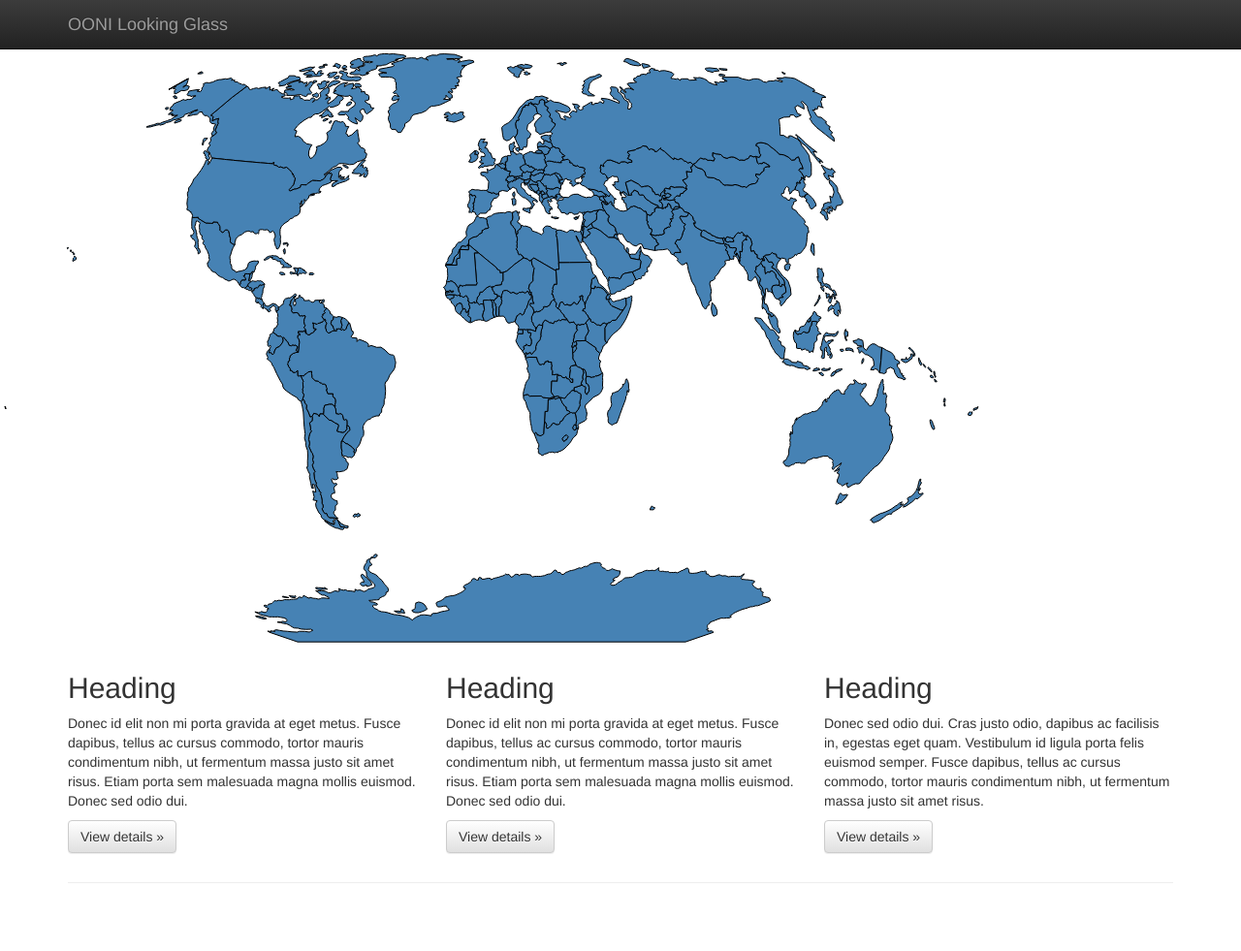
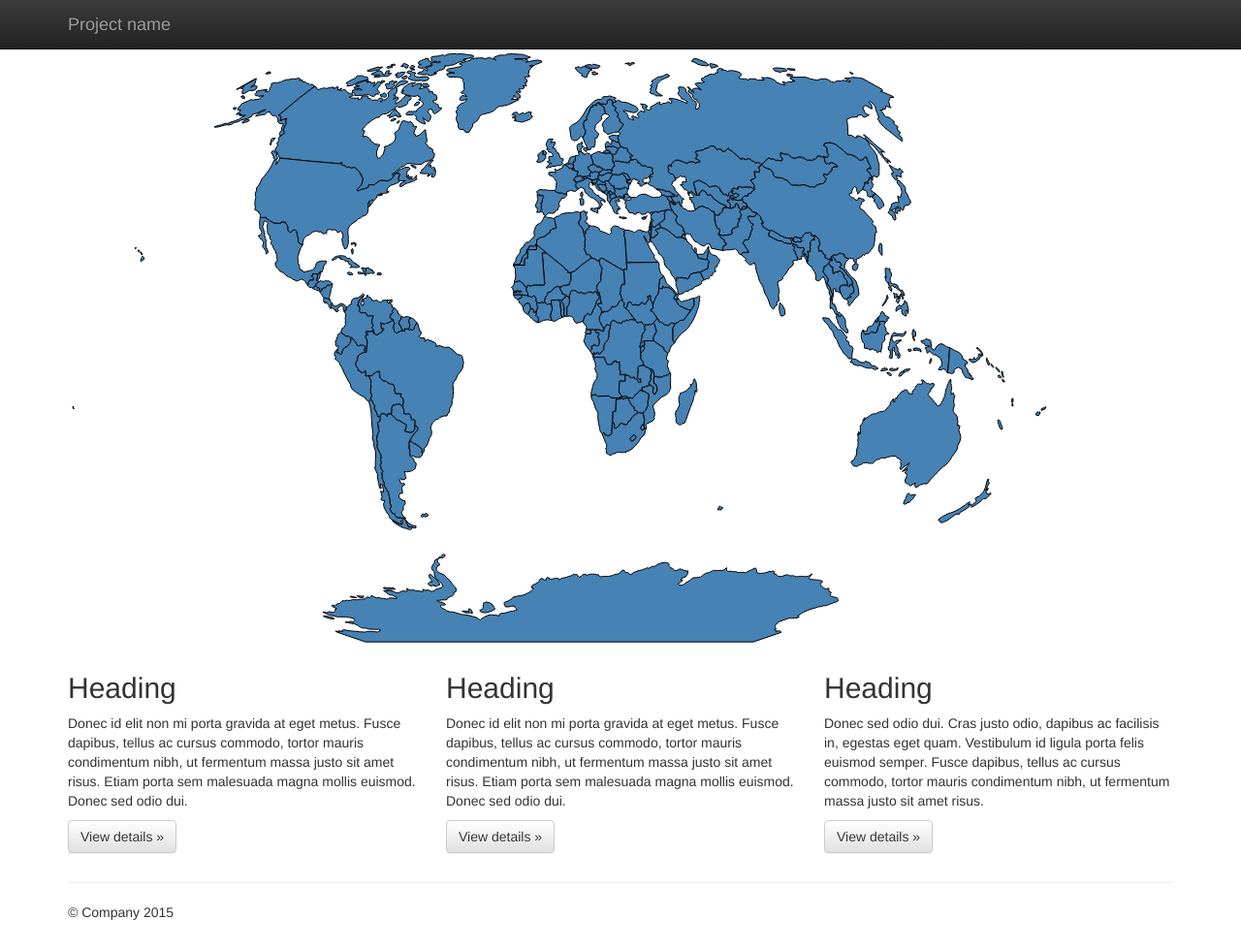
Before and after one commit to madebyjeffrey/ooni-looking-glass, a Flask app: page / in a window 1280 px wide. Shown: the whole page at 97% size. Before the commit the page ends 911 px from the top, so only its background shows below. Run offline with Flask 2, Linux system fonts and the light colour scheme; some libraries are stand-ins or nearby versions.

Commit message:
center map, remove login form

```diff
--- a/templates/index.html
+++ b/templates/index.html
@@ -41,17 +41,18 @@
             <span class="icon-bar"></span>
             <span class="icon-bar"></span>
           </button>
-          <a class="navbar-brand" href="#">OONI Looking Glass</a>
+
+          <a class="navbar-brand" href="#">Project name</a>
         </div>
         <div id="navbar" class="navbar-collapse collapse">
         </div><!--/.navbar-collapse -->
       </div>
     </nav>
 
-    <div id="map"></div>
-
     <div class="container">
-      <!-- Example row of columns -->
+      <div class="row">
+        <div class="col-xs-12" id="map"></div>
+      </div>
       <div class="row">
         <div class="col-md-4">
           <h2>Heading</h2>
@@ -73,7 +74,7 @@
       <hr>
 
       <footer>
-        <p></p>
+        <p>&copy; Company 2015</p>
       </footer>
     </div> <!-- /container -->        <script src="//ajax.googleapis.com/ajax/libs/jquery/1.11.2/jquery.min.js"></script>
         <script>window.jQuery || document.write('<script src="static/js/vendor/jquery-1.11.2.min.js"><\/script>')</script>
```
